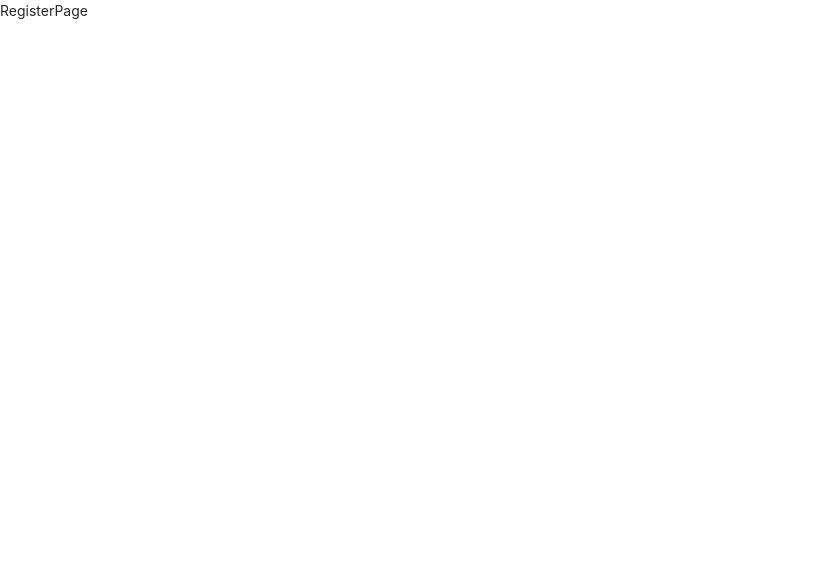
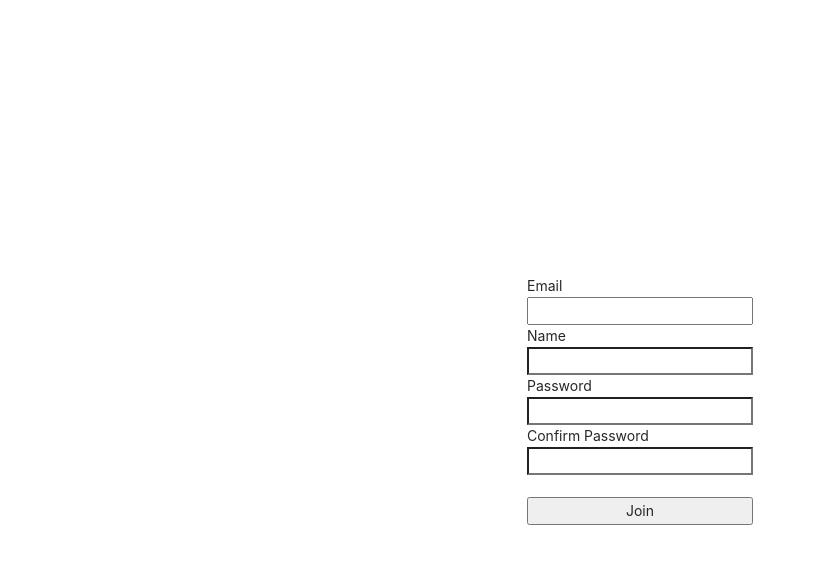
Before and after one commit to rain46688/nodeProj, a React (Create React App) app in the folder client/: page /register in a window 1280 px wide. Shown: the top 564 px of the page, without its empty margins (0-815 px from the left). Built offline with nearby package versions, Linux system fonts and the light colour scheme.

Commit message:
회원가입 만들기

```diff
--- a/client/src/_actions/types.js
+++ b/client/src/_actions/types.js
@@ -1,2 +1,3 @@
 //타입만 따로 저장하는 types.js 생성
 export const LOGIN_USER = "login_user";
+export const REGISTER_USER = "register_user";
--- a/client/src/_actions/user_action.js
+++ b/client/src/_actions/user_action.js
@@ -1,6 +1,6 @@
 import axios from 'axios'
 //타입에서 가져오기
-import {LOGIN_USER} from './types'
+import {LOGIN_USER, REGISTER_USER} from './types'
 
 export function loginUser(dataToSubmit){
         //서버로 state에 있는 값을 보내기 우리가 스프링에서 ajax쓰는거랑 비슷함
@@ -14,3 +14,16 @@
         payload : request
     }
 }
+
+export function registerUser(dataToSubmit){
+    //서버로 state에 있는 값을 보내기 우리가 스프링에서 ajax쓰는거랑 비슷함
+    //'/api/users/login'이건 서버쪽 js에있는 매핑값 성공하면 reponse로 넘어옴
+const request =  axios.post('/api/users/register', dataToSubmit).then(response =>
+    response.data
+)
+//reducer로 넘기기
+return{
+    type : REGISTER_USER,
+    payload : request
+}
+}
--- a/client/src/_reducers/user_reducer.js
+++ b/client/src/_reducers/user_reducer.js
@@ -1,5 +1,5 @@
 //타입에서 가져오기
-import {LOGIN_USER} from '../_actions/types'
+import {LOGIN_USER, REGISTER_USER} from '../_actions/types'
 
 //state = {} 현재 state 비어있는 상태를 의미
 export default function (state = {}, action){
@@ -11,6 +11,10 @@
             return{...state, loginSuccess:action.payload}
             break;
 
+        case REGISTER_USER:
+            return{...state, registerSuccess:action.payload}
+            break;
+
         default:
             return state;
     }
--- a/client/src/components/views/LoginPage/LoginPage.js
+++ b/client/src/components/views/LoginPage/LoginPage.js
@@ -34,7 +34,8 @@
             email : Email,
             password : Password
         }
-        //loginUser라는 액션을 만들어줘야된다.
+        //loginUser라는 액션을 user_acction.js에만들어줘야된다.
+        //redux를 안쓰면 여기서 그냥 axios해서 하면됨. redux를 쓰면 좀 복잡해지긴한다함
         dispatch(loginUser(body)).then(response =>{
             if(response.payload.loginSuccess){
                 //매핑 이동 props를 이용함
--- a/client/src/components/views/RegisterPage/RegisterPage.js
+++ b/client/src/components/views/RegisterPage/RegisterPage.js
@@ -1,10 +1,93 @@
-import React from 'react'
+//import React from 'react'
+import React, {useState} from 'react'//useState는 여기서 가져올수있음
+//redux 사용하려면 필요`
+import {useDispatch} from 'react-redux'
+import {registerUser} from '../../../_actions/user_action'
 
-function RegisterPage() {
+
+function RegisterPage(props) {
+
+
+    //Dispatch 이용하기
+    const dispatch = useDispatch();
+
+    //state하면 자동완성있음
+    //""로 주는 이유는 처음에 빈칸이기 때문
+    const [Email, setEmail] = useState("")
+    const [Password, setPassword] = useState("")
+    const [Name, setName] = useState("")
+    const [ConfirmPassword, setConfirmPassword] = useState("")
+
+    //이벤트 핸들러를 실행해서 이메일이랑 패스워드 input을 변경한느것
+    const onEmailHandler = (event) =>{
+        setEmail(event.currentTarget.value)
+    }
+
+    const onPasswordHandler = (event) =>{
+        setPassword(event.currentTarget.value)
+    }
+
+    const onNameHandler = (event) =>{
+        setName(event.currentTarget.value)
+    }
+
+    const onConfirmPasswordHandler = (event) =>{
+        setConfirmPassword(event.currentTarget.value)
+    }
+
+    const onSubmitHandler = (event) =>{
+        event.preventDefault();//새로고침 안되게 만들기
+
+        console.log('이메일 : ',Email);
+        console.log('이름 : ',Name);
+        console.log('비번 : ',Password);
+        console.log('비번 확인 : ',ConfirmPassword);
+
+        if(Password !== ConfirmPassword){
+            return alert('비밀번호가 서로 맞지 않습니다.')
+        }
+
+        let body = {
+            email : Email,
+            password : Password,
+            name : Name
+        }
+        //(registerUser 액션을 user_acction.js에 만들어줘야된다.
+        dispatch(registerUser(body)).then(response =>{
+            //여기서 payload 확인은 server 에 index.js에서 뭘로 줬냐에 따라 다른거 registerSuccess아니고 success임
+            if(response.payload.success){
+                //매핑 이동 props를 이용함
+                props.history.push('/login')
+            }else {
+                alert('Failed to sign up!')
+            }
+        })
+
+    }
+
+
     return (
-        <div>
-            RegisterPage
-        </div>
+        <div style={{display:'flex', justifyContent : 'center', alignItems: 'center', width:'100%', height:'100vh'}}>
+
+        <form style={{display:'flex', flexDirection:'column'}}
+        onSubmit={onSubmitHandler}>
+            <label>Email</label>
+            {/* 타이핑을하면 onChange라는 이벤트를 실행해서 state를 바꿔줌 */}
+            <input type="email" value={Email} onChange={onEmailHandler}/>
+            <label>Name</label>
+            <input type="text" value={Name} onChange={onNameHandler}/>
+            <label>Password</label>
+            <input type="password" value={Password} onChange={onPasswordHandler}/>
+            <label>Confirm Password</label>
+            <input type="password" value={ConfirmPassword} onChange={onConfirmPasswordHandler}/>
+            <br/>
+            <button type="submit">
+                Join
+            </button>
+
+        </form>
+
+    </div>
     )
 }
 
```
